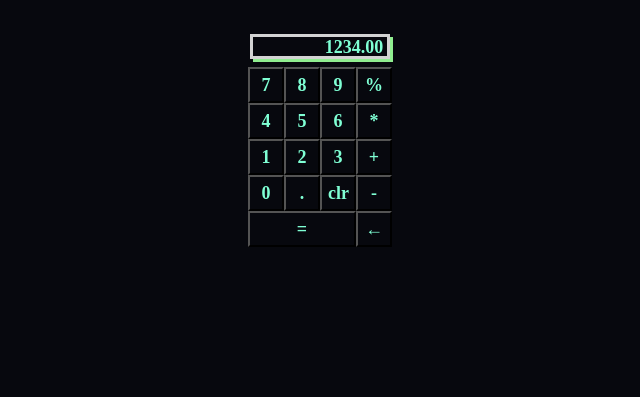
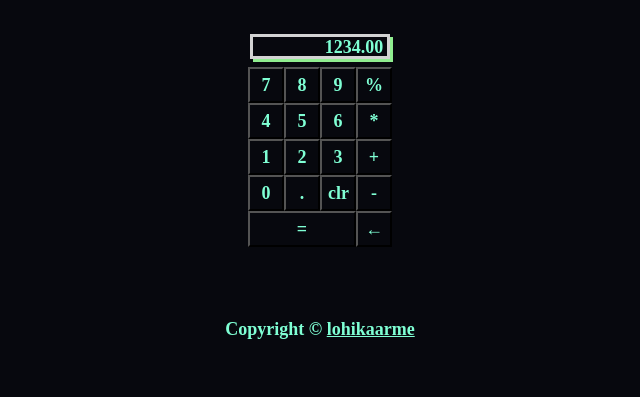
Before and after one commit to lohikaarme/calculator, a plain HTML site: page index.html in a window 1280 px wide. Shown: the whole page, without its empty margins (320-960 px from the left). Drawn offline with Linux system fonts and the light colour scheme.

Commit message:
Added footer

```diff
--- a/calculator.js
+++ b/calculator.js
@@ -80,9 +80,3 @@ let boardPress = document.addEventListener('keydown', (e) => {
 	if (!toClick) toClick = document.querySelector(`button[data-operator="${e.key}"]`);
 	toClick.click();
 })
-
-
-console.log(typeof keys)
-console.log(keys)
-
-console.log(operate(3,5,multiply));
--- a/index.html
+++ b/index.html
@@ -35,5 +35,12 @@
             <button class="key" data-key="Backspace">←</button></div>
         </div>
     </div>
+
+    <div class="footer">
+        <p>Copyright  ©  <a href="https://github.com/lohikaarme" target="_blank" rel="noopener noreferrer">lohikaarme</a></p>
+    </div>
+
+</class>
+
 </body>
 </html>
--- a/style.css
+++ b/style.css
@@ -45,3 +45,13 @@
 .equivalence {
     width: 6em;
 }
+.footer {
+    display: flex;
+    justify-content: center;
+    align-items: center;
+/*
+    background-color: #1f2937;
+    color: #f9faf8; */
+
+    padding: 2em;
+}
```
